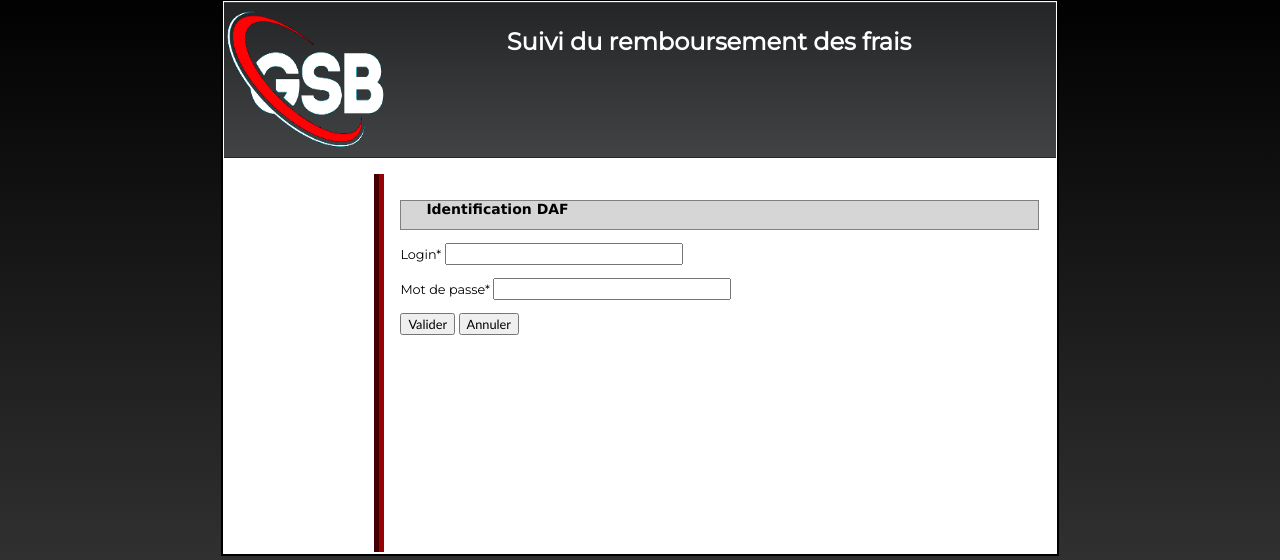
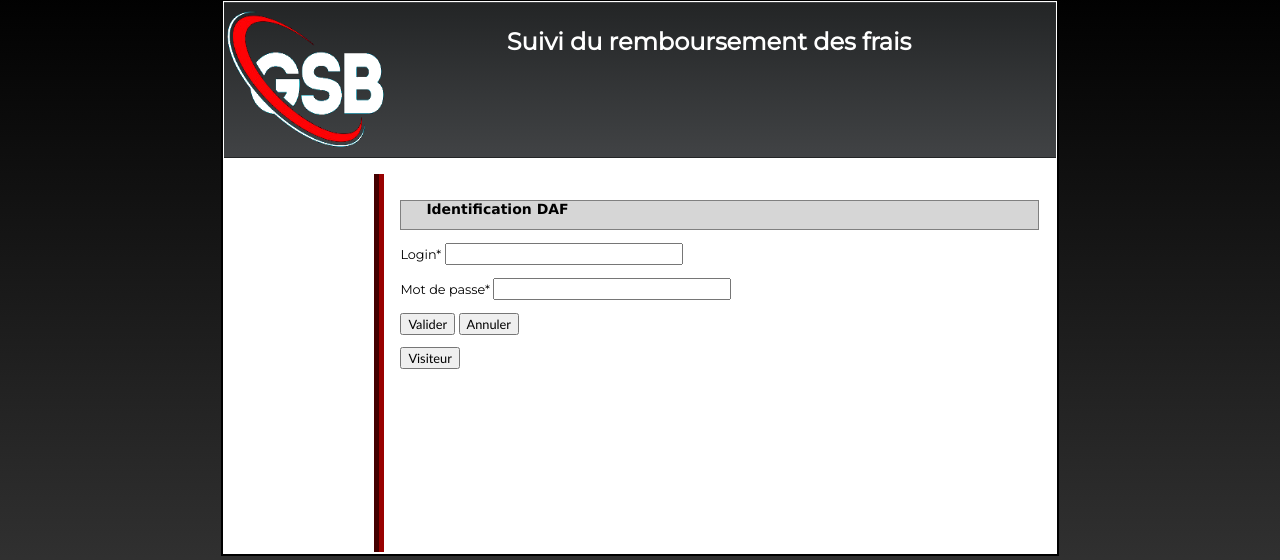
Before and after one commit to BryanB-Dev/GSB-Share, a PHP site: page /index.php?uc=daf in a window 1280 px wide. Shown: the part 16-576 px from the top of the page. Run offline with PHP 8.4, Linux system fonts and the light colour scheme.

Commit message:
Bouton connexion Visiteur dans DAF

```diff
--- a/vues/v_daf.php
+++ b/vues/v_daf.php
@@ -14,4 +14,10 @@
         <input type="reset" value="Annuler" name="annuler">
         </p>
     </form>
+
+    <form method="POST" action="index.php?uc=visiteur">
+        <p>
+            <input type="submit" value="Visiteur" name="Visiteur">
+        </p>
+    </form>
 </div>
```
